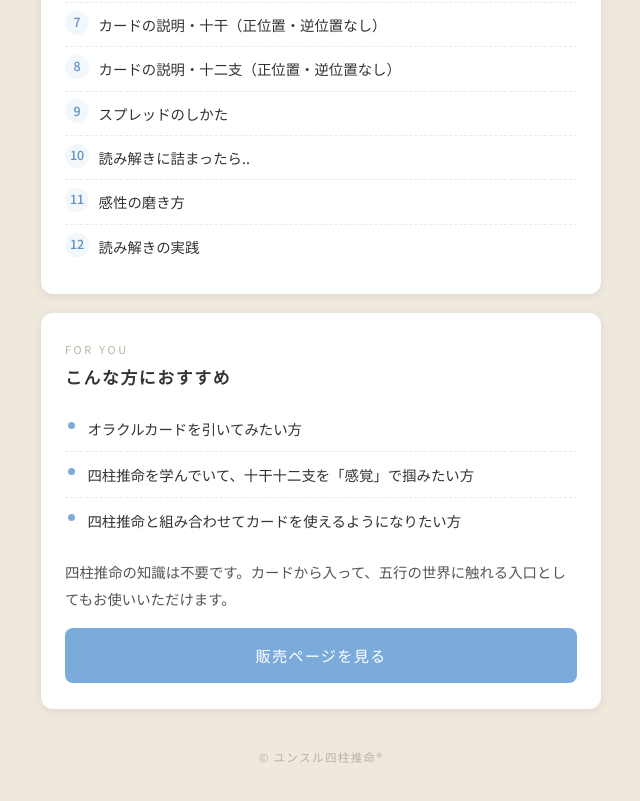
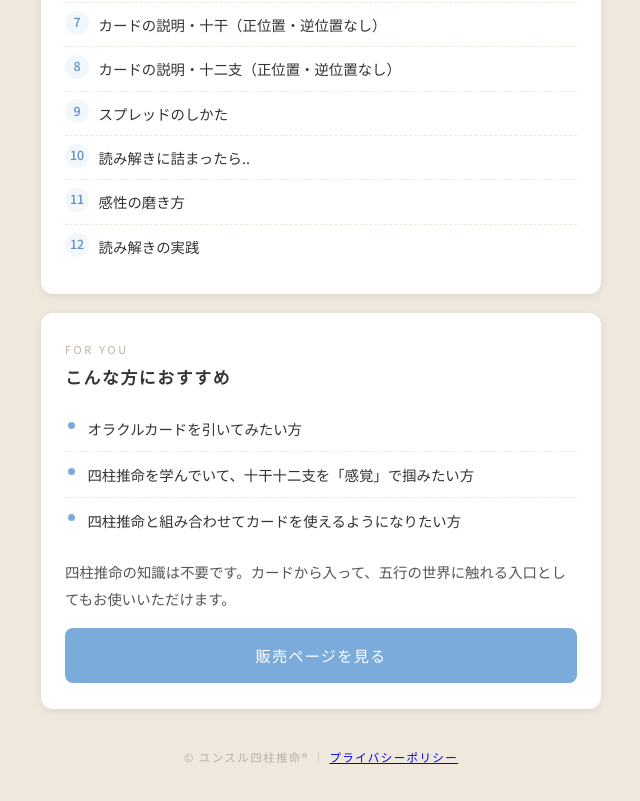
Before and after one commit to yoonsul4/yoonsul4.github.io, a plain HTML site: page oracle.html in a window 1280 px wide. Shown: the part 1829-2630 px from the top of the page, without its empty margins (319-959 px from the left). Drawn offline with Linux system fonts and the light colour scheme; a web font is replaced by a local one.

Commit message:
oracle.html

```diff
--- a/oracle.html
+++ b/oracle.html
@@ -216,8 +216,7 @@ footer {
     <a class="btn" href="https://mosh.jp/services/f2f9c455052d4048b273031c8c036de2?openExternalBrowser=1" target="_blank" rel="noopener" onclick="gtag('event','mosh_click',{link_id:'oracle_page'});">販売ページを見る</a>
   </div>
 
-  <footer>&copy; ユンスル四柱推命&reg;</footer>
-
+<footer>&copy; ユンスル四柱推命&reg; ｜ <a href="./privacy.html">プライバシーポリシー</a></footer>
 </div>
 </body>
 </html>
```
